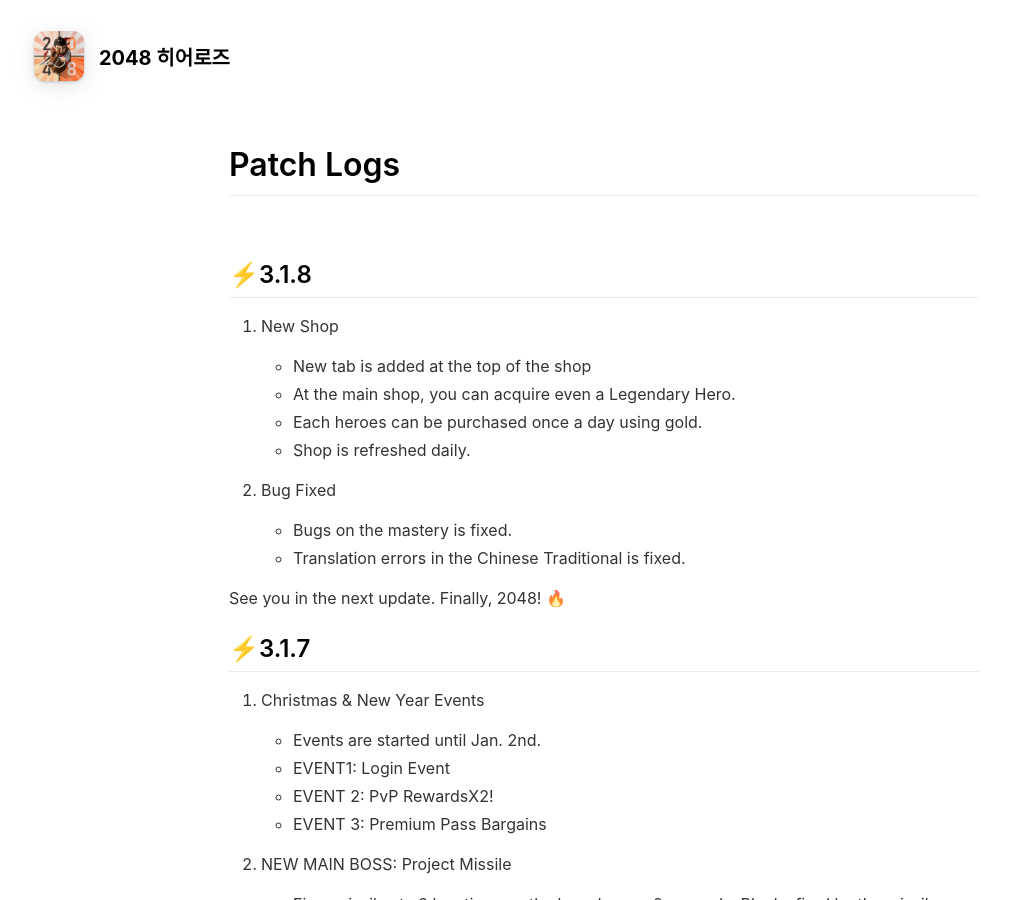
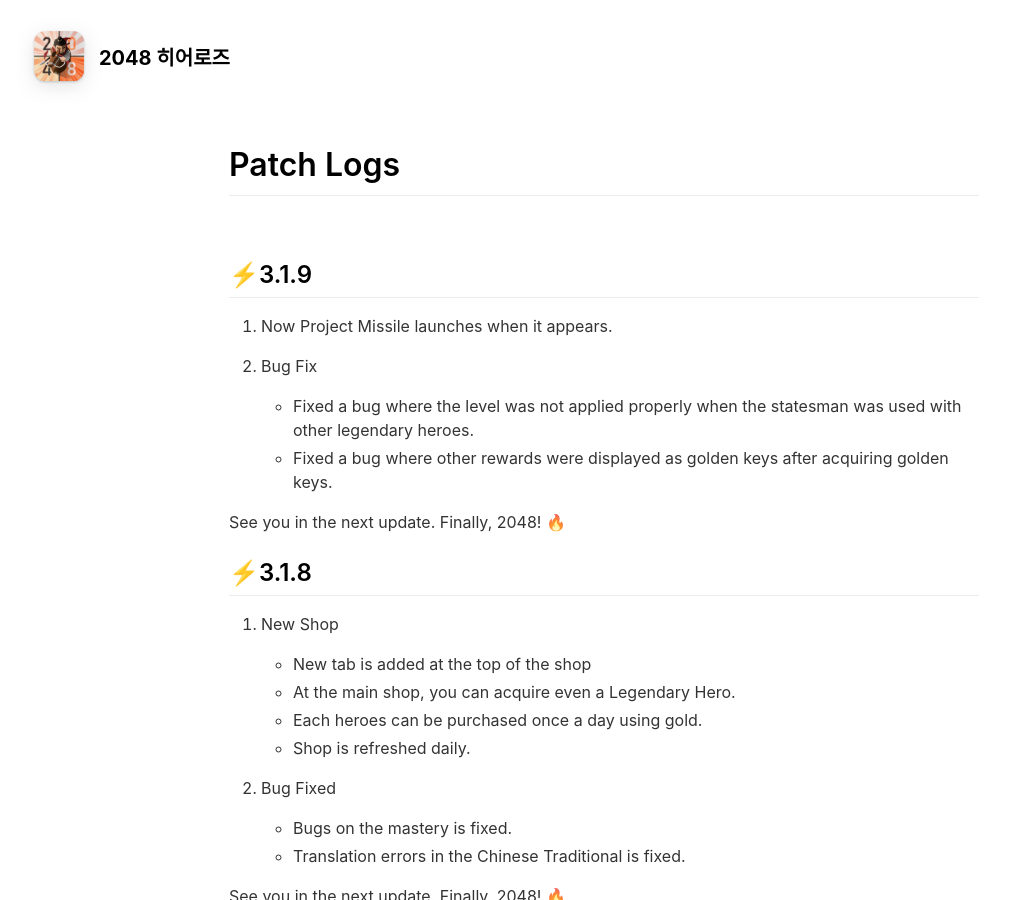
Before and after one commit to ArgoExped/Frozen-Arts, a Jekyll site: the page built from patch.md, in a window 1280 px wide and 900 px high. Shown: the whole window, without its empty margins (36-1046 px from the left). Built offline with Jekyll 4.4.1, drawn with Linux system fonts in a browser that asks for light colours; nearby versions of some CDN libraries.

Commit message:
Update patch.md
3.1.9

```diff
--- a/patch.md
+++ b/patch.md
@@ -6,6 +6,21 @@ include_in_header: true
 # Patch Logs
 
 <br>
+
+
+
+## ⚡3.1.9
+
+1. Now Project Missile launches when it appears.
+
+2. Bug Fix
+	- Fixed a bug where the level was not applied properly when the statesman was used with other legendary heroes.
+	- Fixed a bug where other rewards were displayed as golden keys after acquiring golden keys.
+
+
+See you in the next update. Finally, 2048! 🔥
+
+
 
 ## ⚡3.1.8
 
```
